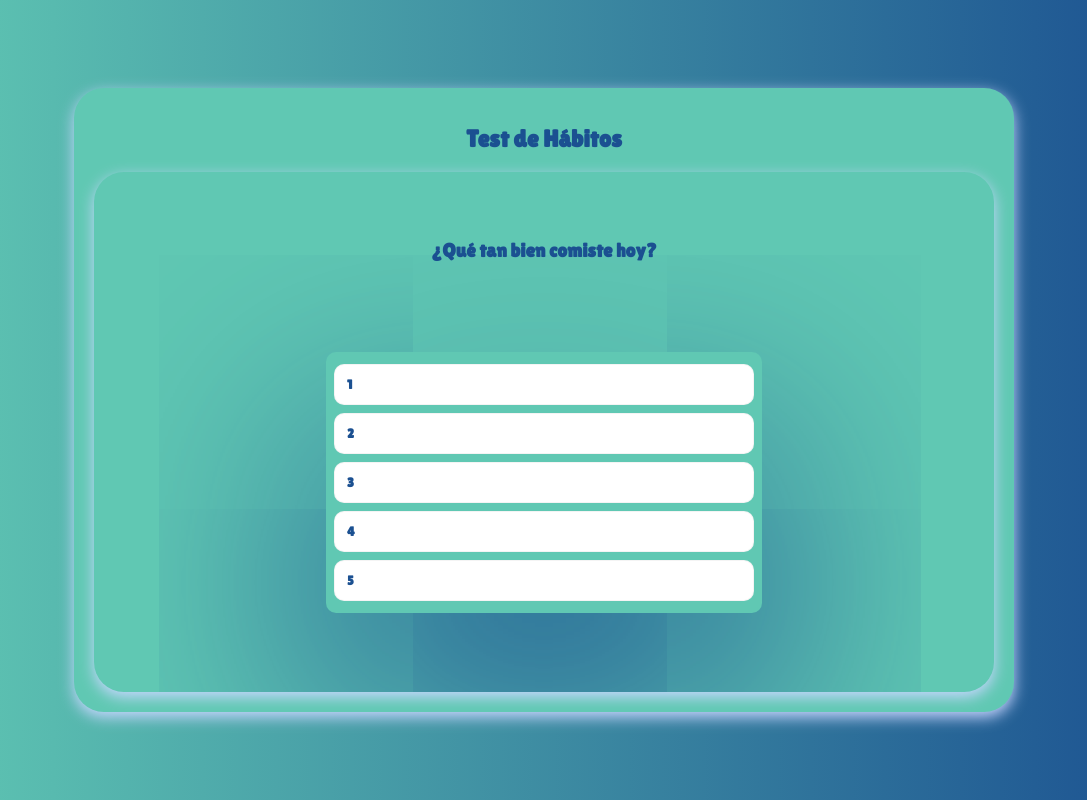
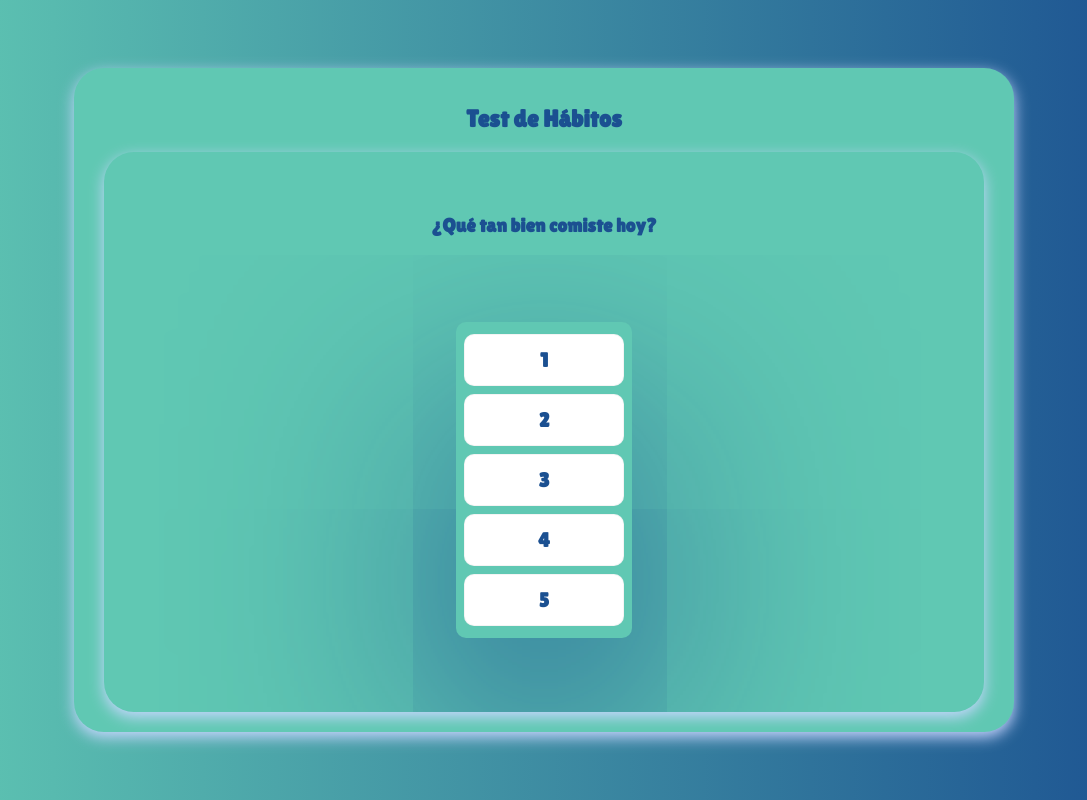
Before and after one commit to dhincapie2002/FrontMave, a React (Vite) app: page /HabitQuestions in a window 1280 px wide. Shown: the whole page, without its empty margins (96-1183 px from the left). Built offline with nearby package versions, Linux system fonts and the light colour scheme.

Commit message:
Cambios menores en los estilos

```diff
--- a/src/styles/HabitQuestions.css
+++ b/src/styles/HabitQuestions.css
@@ -42,25 +42,22 @@ h1 {
   display: flex;
   flex-direction: column;
   padding: 8px; /* Reducir el relleno */
-  margin: 8px; /* Añadir margen */
+  margin: 8px auto; /* Añadir margen */
   background: #60C8B3;
   color: #1B5091;
   border-radius: 10px;
-  width: 420px;
+  width: 20vh;
 }
 
 .radio-input label {
-  display: flex;
-  background-color: #fff;
-  padding: 12px; /* Reducir el relleno */
   margin: 4px 0; /* Ajustar el margen */
-  font-size: 13px;
-  font-weight: 600;
+  font-size: 20px;
   border-radius: 10px;
   cursor: pointer;
   border: 1px solid rgba(187, 187, 187, 0.164);
   color: #1B5091;
   transition: 0.3s ease;
+  justify-content: center;
 }
 
 .radio-input label:hover {
--- a/src/styles/MoodMonitoring.css
+++ b/src/styles/MoodMonitoring.css
@@ -20,9 +20,9 @@
     box-shadow: 0 5px 15px #c9d6ff;
     position: relative;
     overflow: hidden;
-    width: 900px;
+    width: 110vh;
     max-width: 100%;
-    min-height: 520px;
+    min-height: 70vh;
     font-family: "Lilita One", sans-serif;
     display: flex;
     flex-direction: column;
```
